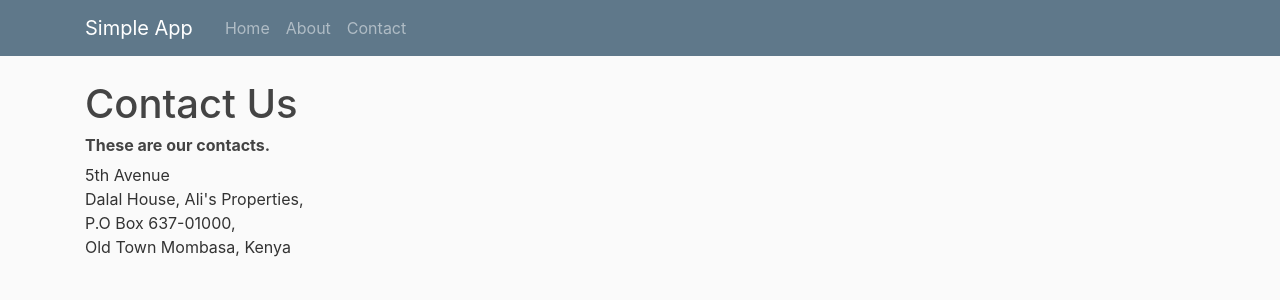
After one commit to alexarirok/simple-falsk-app, a Flask app: page /contact in a window 1280 px wide. The commit adds this page. Shown: the top 300 px of the page. Run offline with Flask 2, Linux system fonts and the light colour scheme; some libraries are stand-ins or nearby versions.

Commit message:
adding contact page

```diff
--- a/app.py
+++ b/app.py
@@ -11,6 +11,10 @@ def index():
 def about():
     return render_template("about.html")
 
+@app.route('/contact')
+def contact():
+    return render_template("contact.html")
+
 
 
 if __name__ == "__main__":
--- a/templates/base.html
+++ b/templates/base.html
@@ -24,6 +24,8 @@
                     <div class="navbar-nav mr-auto">
                         <a class="nav-item nav-link" href="{{ url_for('index') }}">Home</a>
                         <a class="nav-item nav-link" href="{{ url_for('about') }}">About</a>
+                        <a class="nav-item nav-link" href="{{ url_for('contact') }}">Contact</a>
+
                     </div>
                 </div>
             </div>
--- /dev/null
+++ b/templates/contact.html
@@ -0,0 +1,20 @@
+{% extends "base.html" %}
+
+{% block content %}
+
+    <div class="container">
+        <h1>Contact Us</h1>
+
+                <h6><b>These are our contacts.</b></h6>
+            <p>
+                5th Avenue<br>
+                Dalal House, Ali's Properties,<br>
+                P.O Box 637-01000, <br>
+                Old Town Mombasa, Kenya
+
+
+            </p>
+
+    </div>
+
+{% endblock content %}
```
